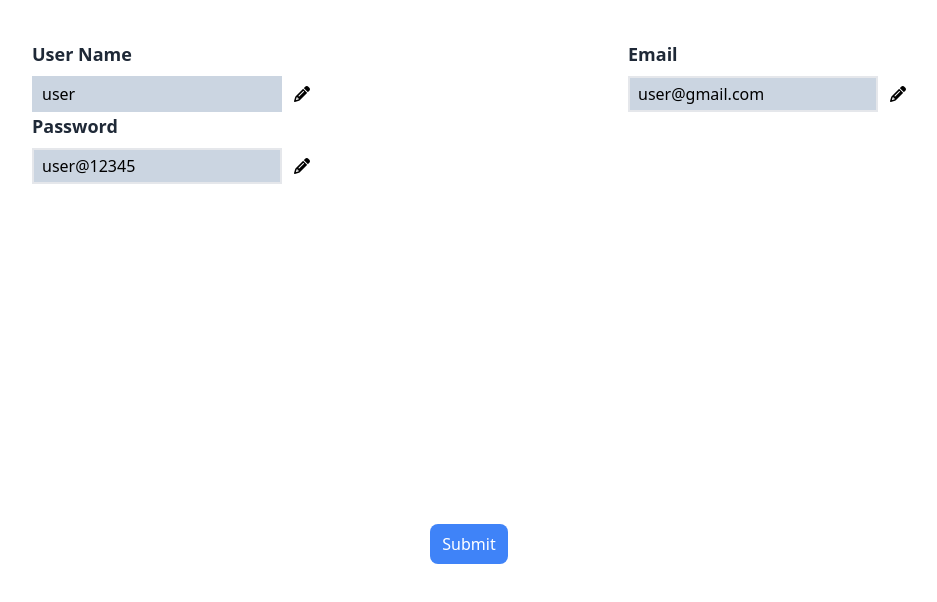
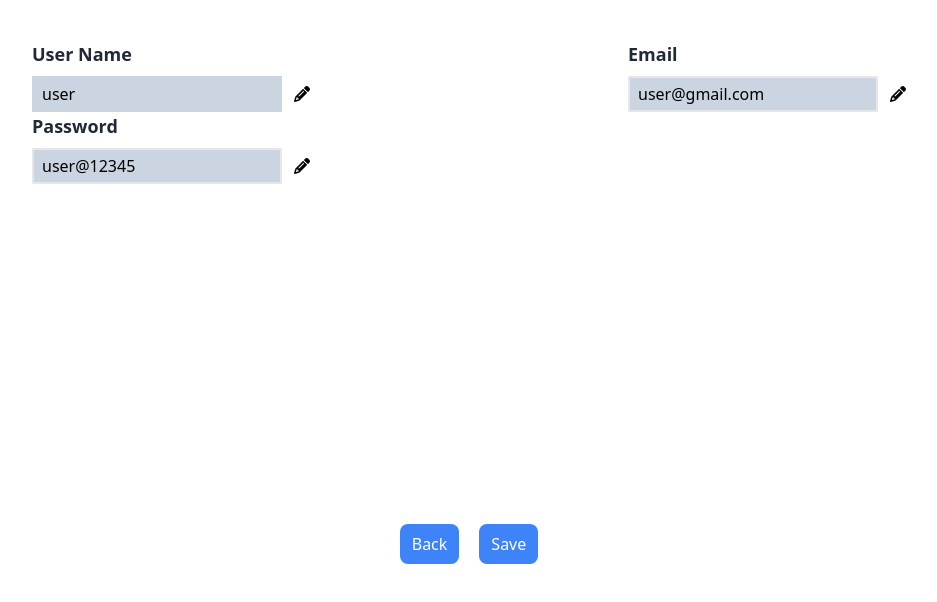
Before and after one commit to Nokihera/messaging-app, a React (Vite) app: page /edit-profile in a window 1280 px wide. Shown: the top 602 px of the page, without its empty margins (171-1108 px from the left). Built offline with nearby package versions, Linux system fonts and the light colour scheme.

Commit message:
edit profile working

```diff
--- a/src/pages/EditProfile.jsx
+++ b/src/pages/EditProfile.jsx
@@ -1,4 +1,5 @@
 import React, { useState } from "react";
+import { Link } from "react-router-dom";
 
 const EditProfile = () => {
   const [name, setName] = useState("user");
@@ -108,7 +109,7 @@ const EditProfile = () => {
           </div>
         </div>
       </div>
-      <div className="flex w-full justify-center mt-[300px]"><button className="bg-blue-500 text-white rounded-lg px-3 py-2">Submit</button></div>
+      <div className="flex w-full justify-center mt-[300px] gap-5"><Link to="/profile" className="bg-blue-500 text-white rounded-lg px-3 py-2">Back</Link><button className="bg-blue-500 text-white rounded-lg px-3 py-2">Save</button></div>
     </>
   );
 };
```
